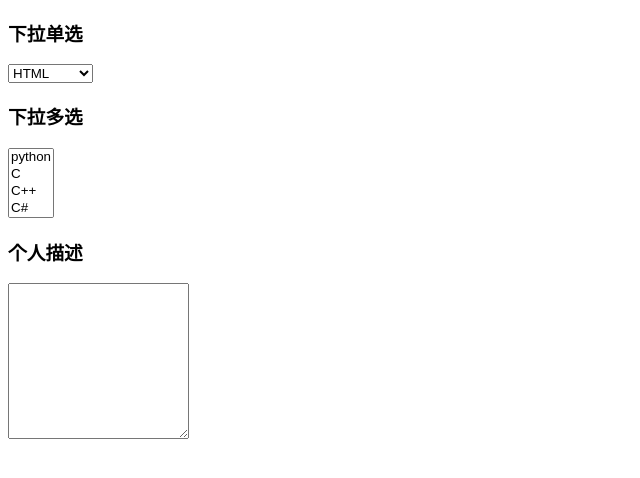
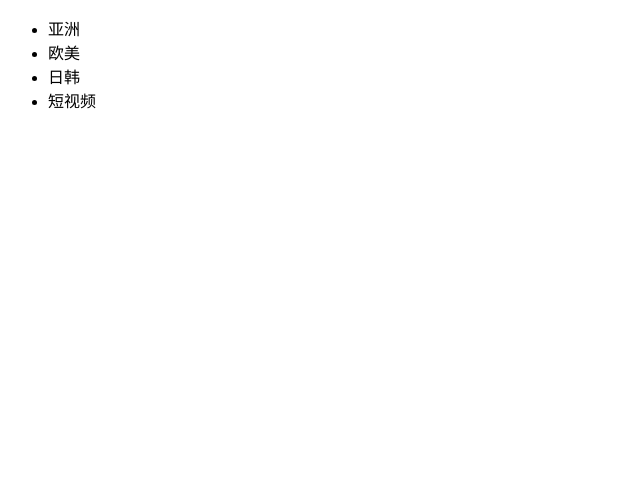
Before and after one commit to like-smoke/dbhot, a plain HTML site: page test.html in a window 1280 px wide. Shown: the whole page, without its empty margins (0-640 px from the left). Drawn offline with Linux system fonts and the light colour scheme.

Commit message:
短视频功能

```diff
--- a/test.html
+++ b/test.html
@@ -2,36 +2,14 @@
 <html lang="en">
 <head>
     <meta charset="UTF-8">
-    <title>form标签</title>
+    <title>东北热</title>
 </head>
 <body>
-    <form action="http://www.baidu.com" method="post">
-        <h3>下拉单选</h3>
-        <p>
-            <select>
-            <option selected="selected">HTML</option>
-            <option>CSS</option>
-            <option>JavaScript</option>
-            <option>vue</option>
-            </select>
-        </p>
-        <h3>下拉多选</h3>
-        <p>
-            <select multiple="multiple">
-                <option>python</option>
-                <option>C</option>
-                <option>C++</option>
-                <option>C#</option>
-                <option>JAVA</option>
-                <option>PHP</option>
-            </select>
-        </p>
-        <h3>个人描述</h3>
-        <p>
-            <textarea rows="10" cols="20"></textarea>
-        </p>
-
-
-    </form>
+    <ul>
+        <li>亚洲</li>
+        <li>欧美</li>
+        <li>日韩</li>
+        <li>短视频</li>
+    </ul>
 </body>
 </html>
```
